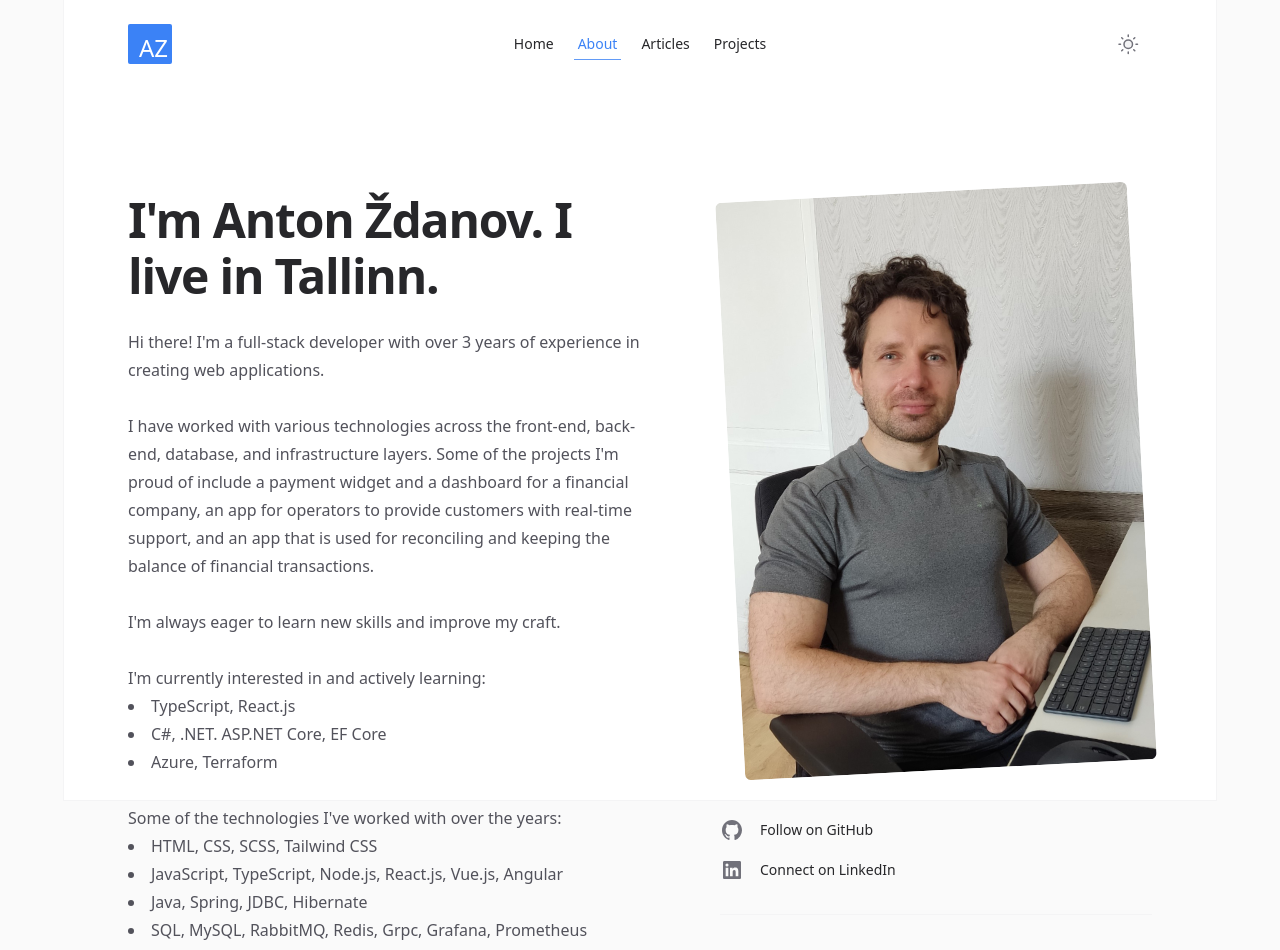
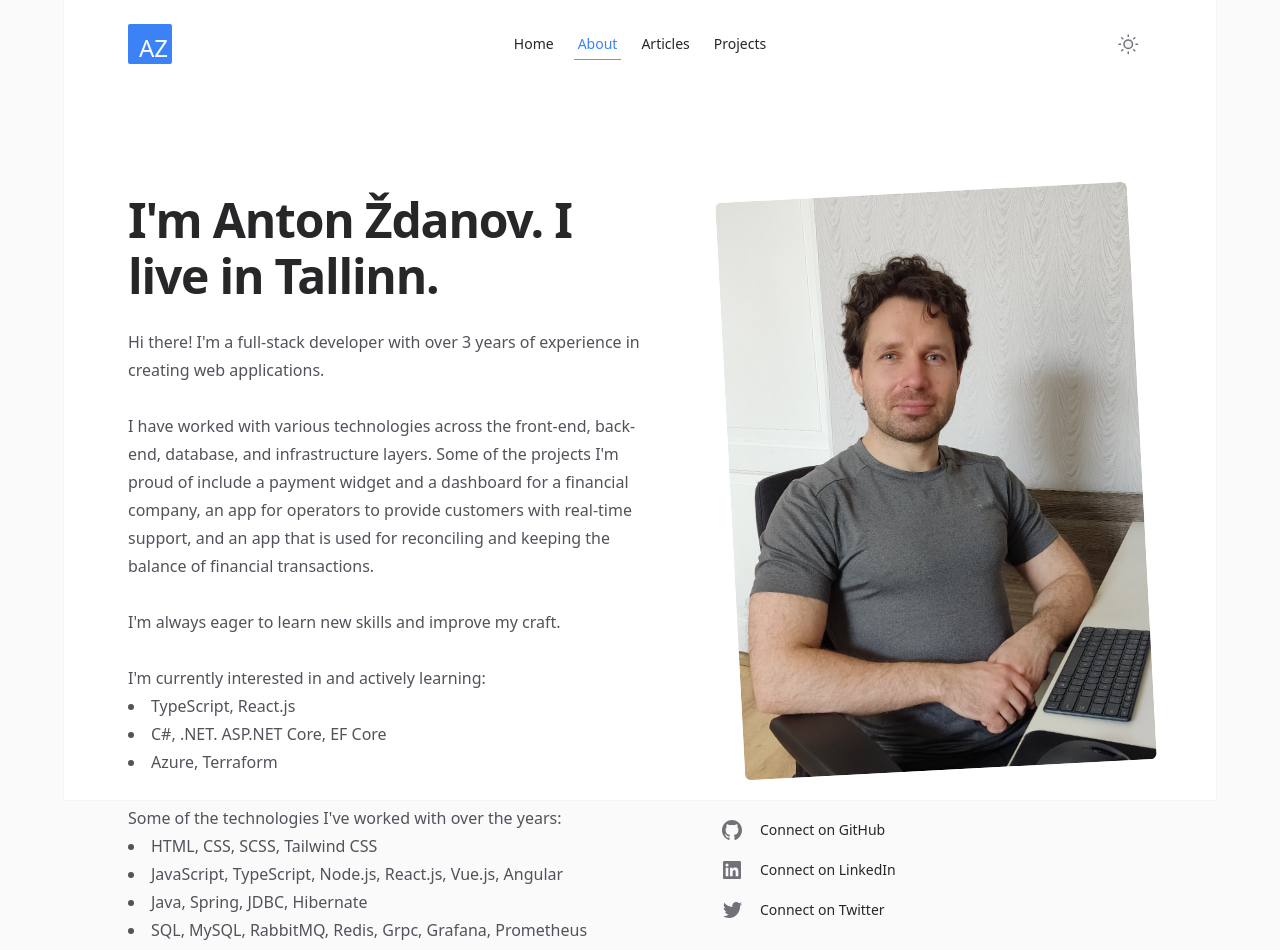
Before and after one commit to azdanov/azdanov-web, a Next.js app: page /about in a window 1280 px wide. Shown: the top 950 px of the page. Built offline with nearby package versions, Linux system fonts and the light colour scheme; no server answers.

Commit message:
add twitter social links

```diff
--- a/package.json
+++ b/package.json
@@ -19,7 +19,7 @@
     "@mapbox/rehype-prism": "^0.8.0",
     "@mdx-js/loader": "^2.3.0",
     "@mdx-js/react": "^2.3.0",
-    "@next/mdx": "^13.3.1",
+    "@next/mdx": "^13.3.4",
     "@tailwindcss/typography": "^0.5.9",
     "autoprefixer": "^10.4.14",
     "clsx": "^1.2.1",
@@ -27,7 +27,7 @@
     "feed": "^4.2.2",
     "focus-visible": "^5.2.0",
     "next": "13.2.4",
-    "next-sitemap": "^4.0.7",
+    "next-sitemap": "^4.0.9",
     "postcss-focus-visible": "^8.0.2",
     "react": "18.2.0",
     "react-dom": "18.2.0",
@@ -41,6 +41,6 @@
     "eslint-config-prettier": "^8.8.0",
     "eslint-plugin-prettier": "^4.2.1",
     "prettier": "^2.8.8",
-    "prettier-plugin-tailwindcss": "^0.2.7"
+    "prettier-plugin-tailwindcss": "^0.2.8"
   }
 }
--- /dev/null
+++ b/src/components/icons/TwitterIcon.jsx
@@ -0,0 +1,7 @@
+export function TwitterIcon(props) {
+  return (
+    <svg viewBox="0 0 24 24" aria-hidden="true" {...props}>
+      <path d="M20.055 7.983c.011.174.011.347.011.523 0 5.338-3.92 11.494-11.09 11.494v-.003A10.755 10.755 0 0 1 3 18.186c.308.038.618.057.928.058a7.655 7.655 0 0 0 4.841-1.733c-1.668-.032-3.13-1.16-3.642-2.805a3.753 3.753 0 0 0 1.76-.07C5.07 13.256 3.76 11.6 3.76 9.676v-.05a3.77 3.77 0 0 0 1.77.505C3.816 8.945 3.288 6.583 4.322 4.737c1.98 2.524 4.9 4.058 8.034 4.22a4.137 4.137 0 0 1 1.128-3.86A3.807 3.807 0 0 1 19 5.274a7.657 7.657 0 0 0 2.475-.98c-.29.934-.9 1.729-1.713 2.233A7.54 7.54 0 0 0 22 5.89a8.084 8.084 0 0 1-1.945 2.093Z" />
+    </svg>
+  );
+}
--- a/src/pages/about.jsx
+++ b/src/pages/about.jsx
@@ -5,6 +5,7 @@ import { Container } from "@/components/Container";
 import { LinkedInIcon, GitHubIcon, MailIcon } from "@/components/icons";
 import portraitImage from "@/images/portrait.jpg";
 import { SocialLink } from "@/components/Social";
+import { TwitterIcon } from "@/components/icons/TwitterIcon";
 
 export default function About() {
   return (
@@ -131,7 +132,7 @@ export default function About() {
                 target="_blank"
                 rel="noopener noreferrer"
               >
-                Follow on GitHub
+                Connect on GitHub
               </SocialLink>
               <SocialLink
                 href="https://www.linkedin.com/in/azdanov/"
@@ -141,6 +142,15 @@ export default function About() {
                 rel="noopener noreferrer"
               >
                 Connect on LinkedIn
+              </SocialLink>
+              <SocialLink
+                href="https://twitter.com/thezdanov/"
+                icon={TwitterIcon}
+                className="mt-4"
+                target="_blank"
+                rel="noopener noreferrer"
+              >
+                Connect on Twitter
               </SocialLink>
               <SocialLink
                 href="mailto:anton@azdanov.dev"
--- a/src/pages/index.jsx
+++ b/src/pages/index.jsx
@@ -21,6 +21,7 @@ import Ruby from "@/components/snippets/ruby.mdx";
 import Sql from "@/components/snippets/sql.mdx";
 import { Prose } from "@/components/Prose";
 import { useEffect, useState } from "react";
+import { TwitterIcon } from "@/components/icons/TwitterIcon";
 
 function Article({ article }) {
   return (
@@ -188,15 +189,22 @@ export default function Home({ articles }) {
           <div className="mt-6 flex gap-6">
             <IconLink
               href="https://github.com/azdanov"
-              aria-label="Follow on GitHub"
+              aria-label="Connect on GitHub"
               icon={GitHubIcon}
               target="_blank"
               rel="noopener noreferrer"
             />
             <IconLink
               href="https://www.linkedin.com/in/azdanov/"
-              aria-label="Follow on LinkedIn"
+              aria-label="Connect on LinkedIn"
               icon={LinkedInIcon}
+              target="_blank"
+              rel="noopener noreferrer"
+            />
+            <IconLink
+              href="https://twitter.com/thezdanov/"
+              aria-label="Connect on Twitter"
+              icon={TwitterIcon}
               target="_blank"
               rel="noopener noreferrer"
             />
```
Also changed, not shown: 1 other file (tests, documents, lock files or other folders).
